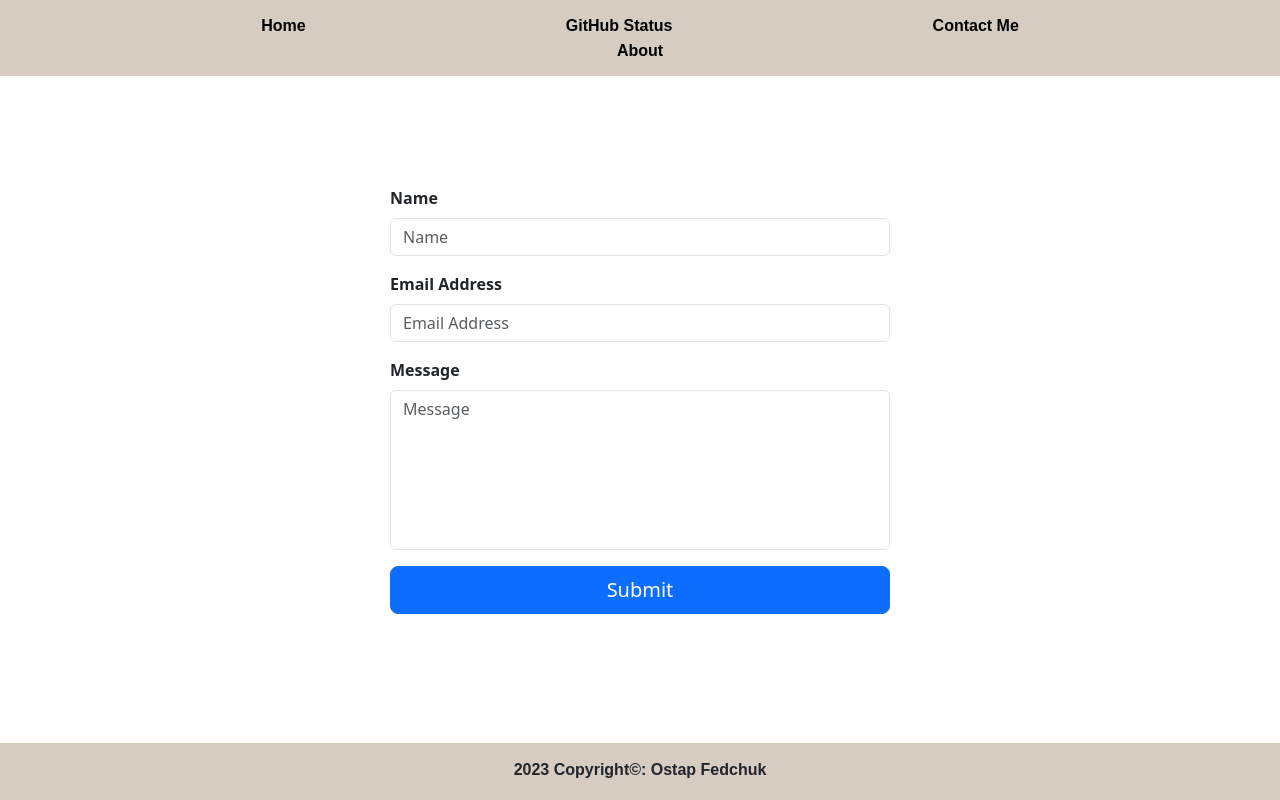
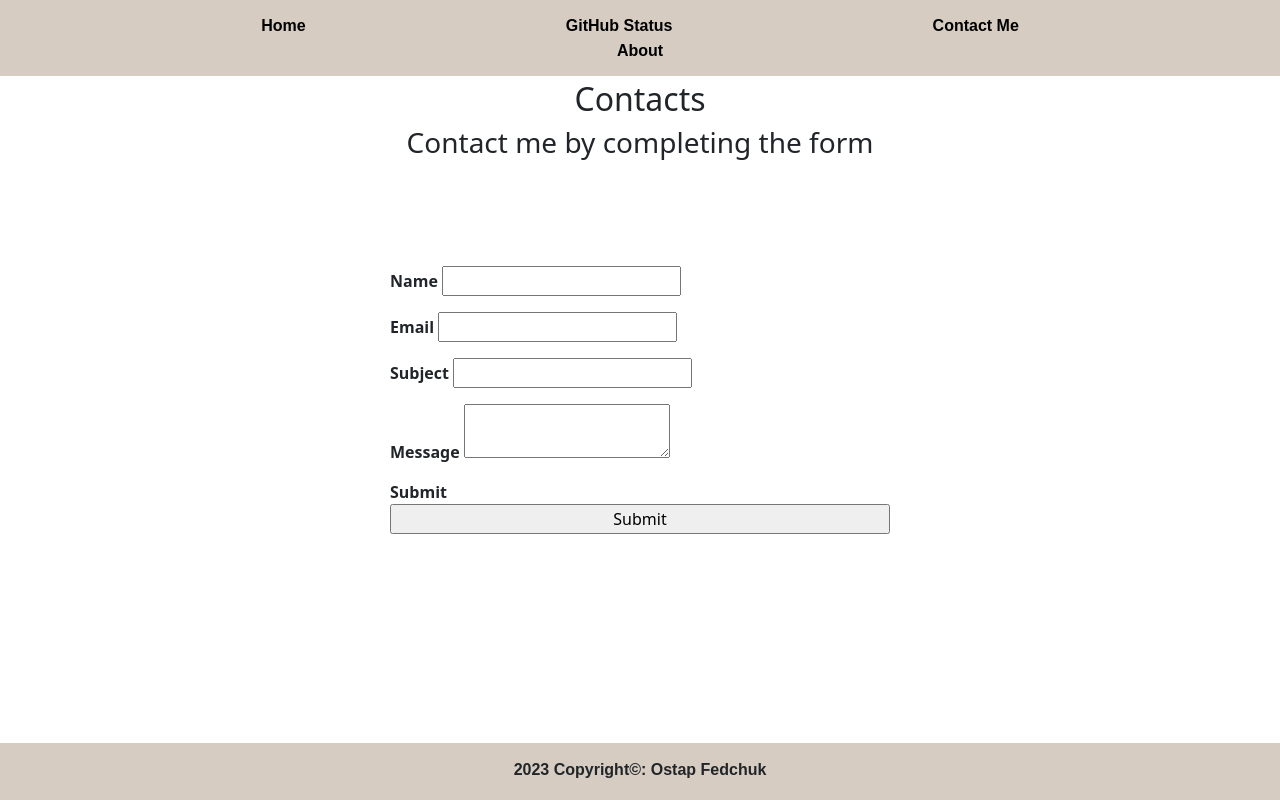
Before and after one commit to OstapFedchuk/Curriculum_Flask, a Flask app: page /contact in a window 1280 px wide. Run offline with Flask 3, Linux system fonts and the light colour scheme.

Commit message:
Contact Form Lavoro

```diff
--- /dev/null
+++ b/ContactForm.py
@@ -0,0 +1,10 @@
+from flask_wtf import FlaskForm
+from wtforms import StringField, TextAreaField, SubmitField, EmailField
+from wtforms.validators import DataRequired, Email, Length
+
+class cform(FlaskForm):
+    name = StringField('Name', validators=[DataRequired(), Length(min=3, max=20)])
+    email = EmailField('Email', validators=[DataRequired(), Email()])
+    subject = StringField('Subject', validators=[DataRequired(), Length(min=3, max=20)])
+    message= TextAreaField('Message', validators=[DataRequired(), Length(min=3, max=2000)])
+    submit = SubmitField("Submit")
--- a/main.py
+++ b/main.py
@@ -1,6 +1,6 @@
 import sqlite3
 from flask import Flask, redirect, url_for, render_template, request, session
-from datetime import timedelta
+from ContactForm import cform
 
 #funzione che memorizza il username e password nel database
 def register_user_to_db(username,email,fullname,age,password):
@@ -35,7 +35,7 @@ def check_user_exist(username):
 
 #inizio programma
 app = Flask(__name__)
-app.secret_key = '2006'
+app.secret_key = 'k204$_vs!q.4'
 
 #pagina iniziale del sito
 @app.route('/')
@@ -89,18 +89,23 @@ def login():
     else:
         return render_template('login.html')
 
+#GitHub Status Page
 @app.route('/gitstatus')
 def gitstatus():
     return render_template('gitstatus.html')
 
-@app.route('/contact')
+#Contact Page
+@app.route('/contact', methods=["GET", "POST"])
 def contact():
-    return render_template('contact.html')
+    form = cform()
+    return render_template('contact.html', form=form)
 
+#About Page, with my Curriculum Vitae
 @app.route('/about')
 def about():
     return render_template("about.html")
 
+#LogOut Page
 @app.route('/logout')
 def logout():
     session.clear()
--- a/static/contactstyle.css
+++ b/static/contactstyle.css
@@ -43,7 +43,12 @@ body {
     align-items: center;
     height: 100vh;
   }
-
+  .contact {
+    text-align: center;
+    position: absolute;
+    top: 10%;
+    margin: auto;
+  }
   #contactForm {
     font-weight: bold;
     max-width: 500px;
--- a/templates/contact.html
+++ b/templates/contact.html
@@ -20,31 +20,38 @@
         </header>
         <!-- Wrapper container -->
         <div class="container py-4">
-
+            <div class="contact">
+                <h2>Contacts</h2>
+                <h3>Contact me by completing the form</h3>
+                <h2></h2>
+            </div>
             <!-- Bootstrap 5 starter form -->
-            <form id="contactForm">
-
+            <form id="contactForm" method="POST" action="{{ url_for('contact') }}">
             <!-- Name input -->
                 <div class="mb-3">
-                    <label class="form-label" for="name">Name</label>
-                    <input class="form-control" id="name" type="text" placeholder="Name" data-sb-validations="required" />
+                    {{ form.name.label() }}
+                    {{ form.name() }}
                 </div>
 
-            <!-- Email address input -->
+            <!-- Email  input -->
                 <div class="mb-3">
-                    <label class="form-label" for="emailAddress">Email Address</label>
-                    <input class="form-control" id="emailAddress" type="email" placeholder="Email Address" data-sb-validations="required, email" />
+                    {{ form.email.label() }}
+                    {{ form.email() }}
                 </div>
-
+            <!--Subject of the message-->
+                <div class="mb-3">
+                    {{ form.subject.label() }}
+                    {{ form.subject() }}
+                </div>
             <!-- Message input -->
                 <div class="mb-3">
-                    <label class="form-label" for="message">Message</label>
-                    <textarea class="form-control" id="message" type="text" placeholder="Message" style="height: 10rem; resize: none;" data-sb-validations="required"></textarea>
+                    {{ form.message.label() }}
+                    {{ form.message() }}
                 </div>
-
             <!-- Form submit button -->
                 <div class="d-grid">
-                    <button class="btn btn-primary btn-lg" type="submit">Submit</button>
+                    {{ form.submit.label() }}
+                    {{ form.submit() }}
                 </div>
             </form>
         </div>
```
